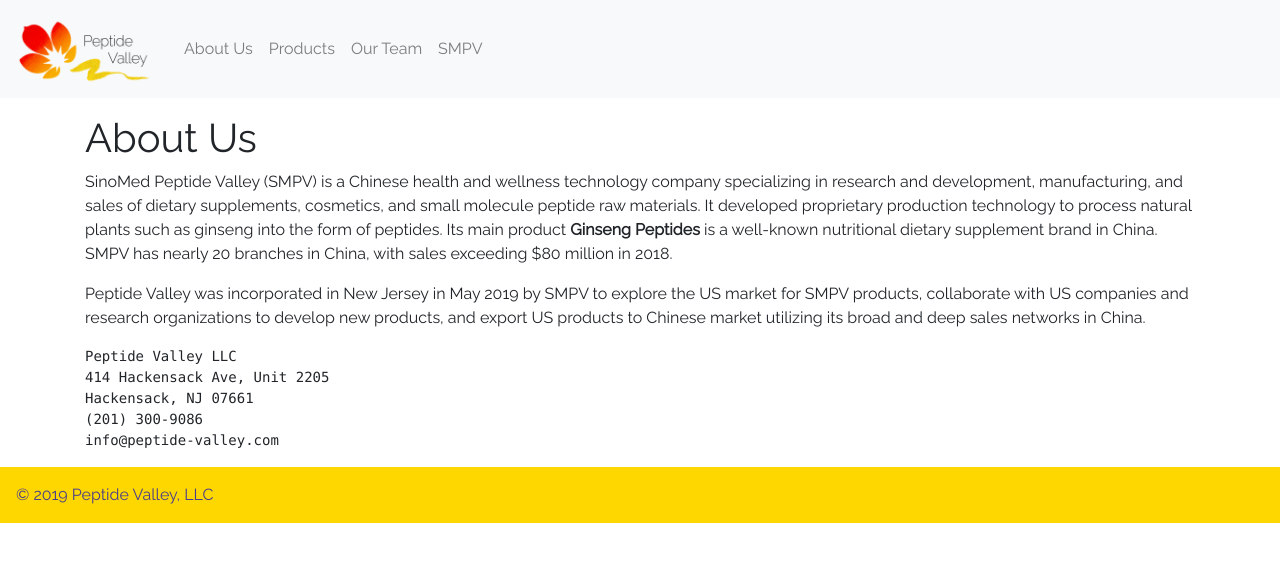
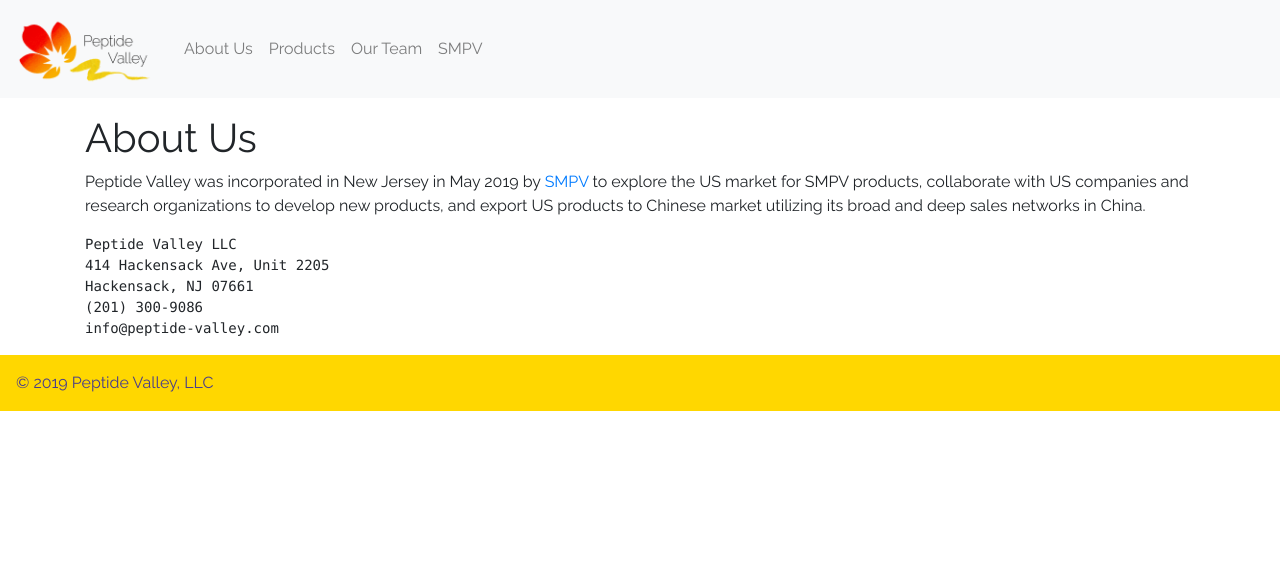
Before and after one commit to peptide-valley/peptide-valley.github.io, a Jekyll site: the page built from about/index.md, in a window 1280 px wide. Shown: the top 562 px of the page. Built offline with Jekyll 4.4.1, drawn with Linux system fonts in a browser that asks for light colours.

Commit message:
link to SMPV from About Us

````diff
--- a/about/index.md
+++ b/about/index.md
@@ -4,9 +4,7 @@ layout: default
 ---
 # About Us
 
-SinoMed Peptide Valley (SMPV) is a Chinese health and wellness technology company specializing in research and development, manufacturing, and sales of dietary supplements, cosmetics, and small molecule peptide raw materials. It developed proprietary production technology to process natural plants such as ginseng into the form of peptides. Its main product **Ginseng Peptides** is a well-known nutritional dietary supplement brand in China. SMPV has nearly 20 branches in China, with sales exceeding $80 million in 2018.
-
-Peptide Valley was incorporated in New Jersey in May 2019 by SMPV to explore the US market for SMPV products, collaborate with US companies and research organizations to develop new products,  and export US products to Chinese market utilizing its broad and deep sales networks in China.
+Peptide Valley was incorporated in New Jersey in May 2019 by [SMPV](/SMPV) to explore the US market for SMPV products, collaborate with US companies and research organizations to develop new products,  and export US products to Chinese market utilizing its broad and deep sales networks in China.
 
 ```
 Peptide Valley LLC
````
